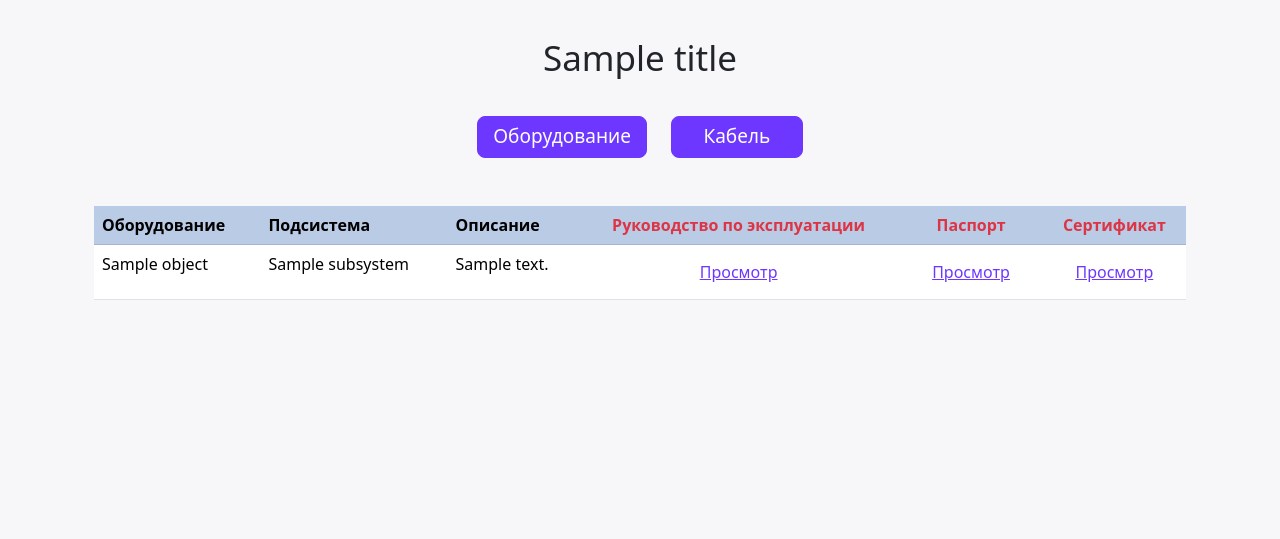
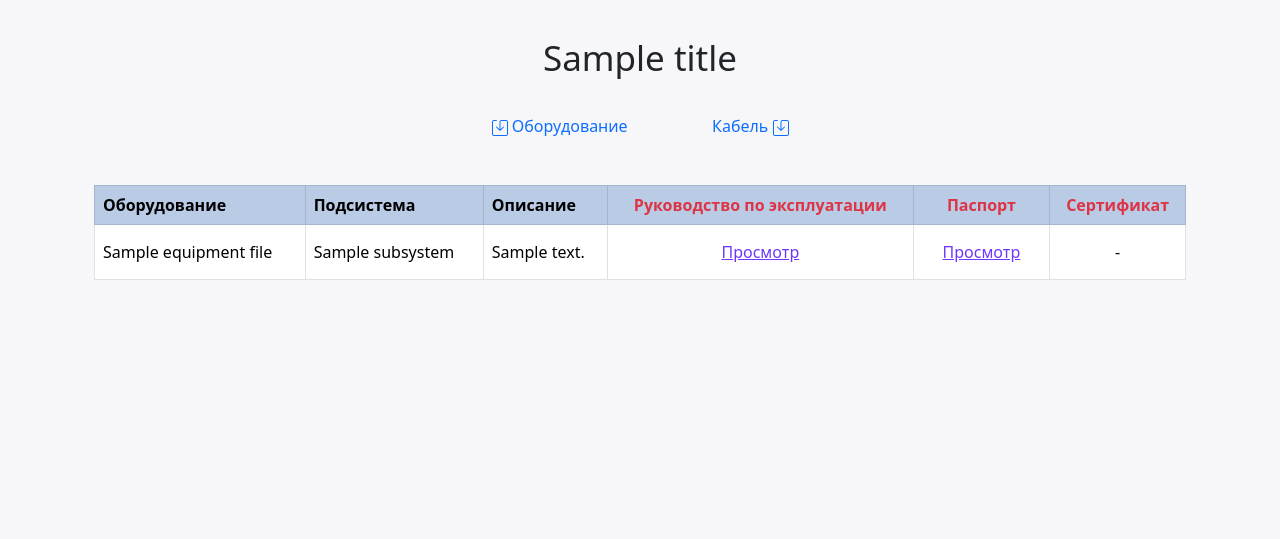
Before and after one commit to AleksandrStrulkov/infoMFSS, a Django app: template infoMFSS/templates/mfss/equipment_file_list.html in a window 1280 px wide. Shown: the part 95-634 px from the top of the page. Run offline with Django 5.2, Linux system fonts and the light colour scheme; the template is opened without the code that fills it: most values are stand-ins (such as "Sample title", 1, 10 or a date in 2020); style sheets or scripts are compiled from the project's sources; some libraries are stand-ins or nearby versions.

Commit message:
change equipment_file_list.html

```diff
--- a/infoMFSS/templates/mfss/equipment_file_list.html
+++ b/infoMFSS/templates/mfss/equipment_file_list.html
@@ -24,12 +24,22 @@
         </div>
         <div class="col">
         </div>
-        <div class="col">
-            <a href="{% url 'mfss:equipment_file' %}" class="btn nsh-button" type="button">Оборудование
+        <div class="col text-start">
+            <a href="{% url 'mfss:equipment_file' %}" class="color-text-violet-contents underline-none"
+               type="button">
+                <svg width="16" height="16" viewBox="0 0 16 16" fill="currentColor" xmlns="http://www.w3.org/2000/svg">
+                    <path d="M2 1C1.44772 1 1 1.44772 1 2V14C1 14.5523 1.44772 15 2 15H14C14.5523 15 15 14.5523 15 14V2C15 1.44772 14.5523 1 14 1H9.5C8.94771 1 8.5 1.44772 8.5 2V9.29289L11.1464 6.64645C11.3417 6.45118 11.6583 6.45118 11.8536 6.64645C12.0488 6.84171 12.0488 7.15829 11.8536 7.35355L8.35355 10.8536C8.15829 11.0488 7.84171 11.0488 7.64645 10.8536L4.14645 7.35355C3.95118 7.15829 3.95118 6.84171 4.14645 6.64645C4.34171 6.45118 4.65829 6.45118 4.85355 6.64645L7.5 9.29289V2C7.5 0.895431 8.39543 0 9.5 0H14C15.1046 0 16 0.895431 16 2V14C16 15.1046 15.1046 16 14 16H2C0.89543 16 0 15.1046 0 14V2C0 0.895431 0.895431 0 2 0H4.5C4.77614 0 5 0.223858 5 0.5C5 0.776142 4.77614 1 4.5 1H2Z"/>
+                </svg>
+                Оборудование
             </a>
         </div>
-        <div class="col">
-            <a href="{% url 'mfss:cable_file' %}" class="btn nsh-button" type="button">Кабель
+        <div class="col text-end">
+            <a href="{% url 'mfss:cable_file' %}" class="color-text-violet-contents underline-none"
+               type="button">
+                Кабель
+                <svg width="16" height="16" viewBox="0 0 16 16" fill="currentColor" xmlns="http://www.w3.org/2000/svg">
+                    <path d="M2 1C1.44772 1 1 1.44772 1 2V14C1 14.5523 1.44772 15 2 15H14C14.5523 15 15 14.5523 15 14V2C15 1.44772 14.5523 1 14 1H9.5C8.94771 1 8.5 1.44772 8.5 2V9.29289L11.1464 6.64645C11.3417 6.45118 11.6583 6.45118 11.8536 6.64645C12.0488 6.84171 12.0488 7.15829 11.8536 7.35355L8.35355 10.8536C8.15829 11.0488 7.84171 11.0488 7.64645 10.8536L4.14645 7.35355C3.95118 7.15829 3.95118 6.84171 4.14645 6.64645C4.34171 6.45118 4.65829 6.45118 4.85355 6.64645L7.5 9.29289V2C7.5 0.895431 8.39543 0 9.5 0H14C15.1046 0 16 0.895431 16 2V14C16 15.1046 15.1046 16 14 16H2C0.89543 16 0 15.1046 0 14V2C0 0.895431 0.895431 0 2 0H4.5C4.77614 0 5 0.223858 5 0.5C5 0.776142 4.77614 1 4.5 1H2Z"/>
+                </svg>
             </a>
         </div>
         <div class="col">
@@ -39,52 +49,51 @@
         <div class="col">
         </div>
     </div>
-
     <div class="container text-center mt-5 mb-5">
         <div class="mt-sm-5 mb-sm-5">
             <div class="container mt-5 mb-5 table-responsive">
-                <table class="table table-hover">
-                <thead class="table-primary">
+                <table class="table table-hover table-bordered">
+                    <thead class="table-primary">
                     <tr class="table-active">
-                        <th>Оборудование</th>
-                        <th>Подсистема</th>
-                        <th>Описание</th>
-                        <th class="text-center text-danger">Руководство по эксплуатации</th>
-                        <th class="text-center text-danger">Паспорт</th>
-                        <th class="text-center text-danger">Сертификат</th>
+                        <th class="align-middle">Оборудование</th>
+                        <th class="align-middle">Подсистема</th>
+                        <th class="align-middle">Описание</th>
+                        <th class="text-center text-danger ">Руководство по эксплуатации</th>
+                        <th class="text-center text-danger ">Паспорт</th>
+                        <th class="text-center text-danger ">Сертификат</th>
                     </tr>
                     </thead>
-                <tbody>
-                    {% for object in object_list %}
-                        {% if object.title != 'Все оборудование' %}
+                    <tbody>
+                    {% for equipment_file in equipment_file_list %}
+                        {% if equipment_file.title != 'Все оборудование' %}
                             <tr>
-                            <td>{{ object.title }}</td>
-                            <td>{{ object.subsystem }}</td>
-                            <td>{{ object.description }}</td>
+                            <td class="align-middle">{{ equipment_file.title }}</td>
+                            <td class="align-middle">{{ equipment_file.subsystem }}</td>
+                            <td class="align-middle">{{ equipment_file.description }}</td>
 
-                            {% if object.file_pdf %}
-                                <td class="text-center"><a class="btn btn-link" Style="color:#6d37ff;"
-                                                           href="{{ object.file_pdf.url }}">Просмотр</a></td>
+                            {% if equipment_file.file_pdf %}
+                                <td class="text-center align-middle"><a class="btn btn-link" Style="color:#6d37ff;"
+                                                           href="{{ equipment_file.file_pdf.url }}">Просмотр</a></td>
                             {% else %}
-                                <td class="text-center"><a>-</a></td>
+                                <td class="text-center align-middle"><a>-</a></td>
                             {% endif %}
 
-                            {% if object.file_passport %}
-                                <td class="text-center"><a class="btn btn-link" Style="color:#6d37ff;"
-                                                           href="{{ object.file_passport.url }}">Просмотр</a></td>
+                            {% if equipment_file.file_passport %}
+                                <td class="text-center align-middle"><a class="btn btn-link" Style="color:#6d37ff;"
+                                                           href="{{ equipment_file.file_passport.url }}">Просмотр</a></td>
                             {% else %}
-                                <td class="text-center"><a>-</a></td>
+                                <td class="text-center align-middle"><a>-</a></td>
                             {% endif %}
 
-                            {% if object.file_certificate %}
-                                <td class="text-center"><a class="btn btn-link" Style="color:#6d37ff;"
-                                                           href="{{ object.file_certificate.url }}">Просмотр</a></td>
+                            {% if equipment_filefile_certificate %}
+                                <td class="text-center align-middle"><a class="btn btn-link" Style="color:#6d37ff;"
+                                                           href="{{ equipment_file.file_certificate.url }}">Просмотр</a></td>
                             {% else %}
-                                <td class="text-center"><a>-</a></td>
+                                <td class="text-center align-middle"><a>-</a></td>
                             {% endif %}
                         {% endif %}
                     {% endfor %}
-                </tbody>
+                    </tbody>
                 </table>
             </div>
         </div>
```
